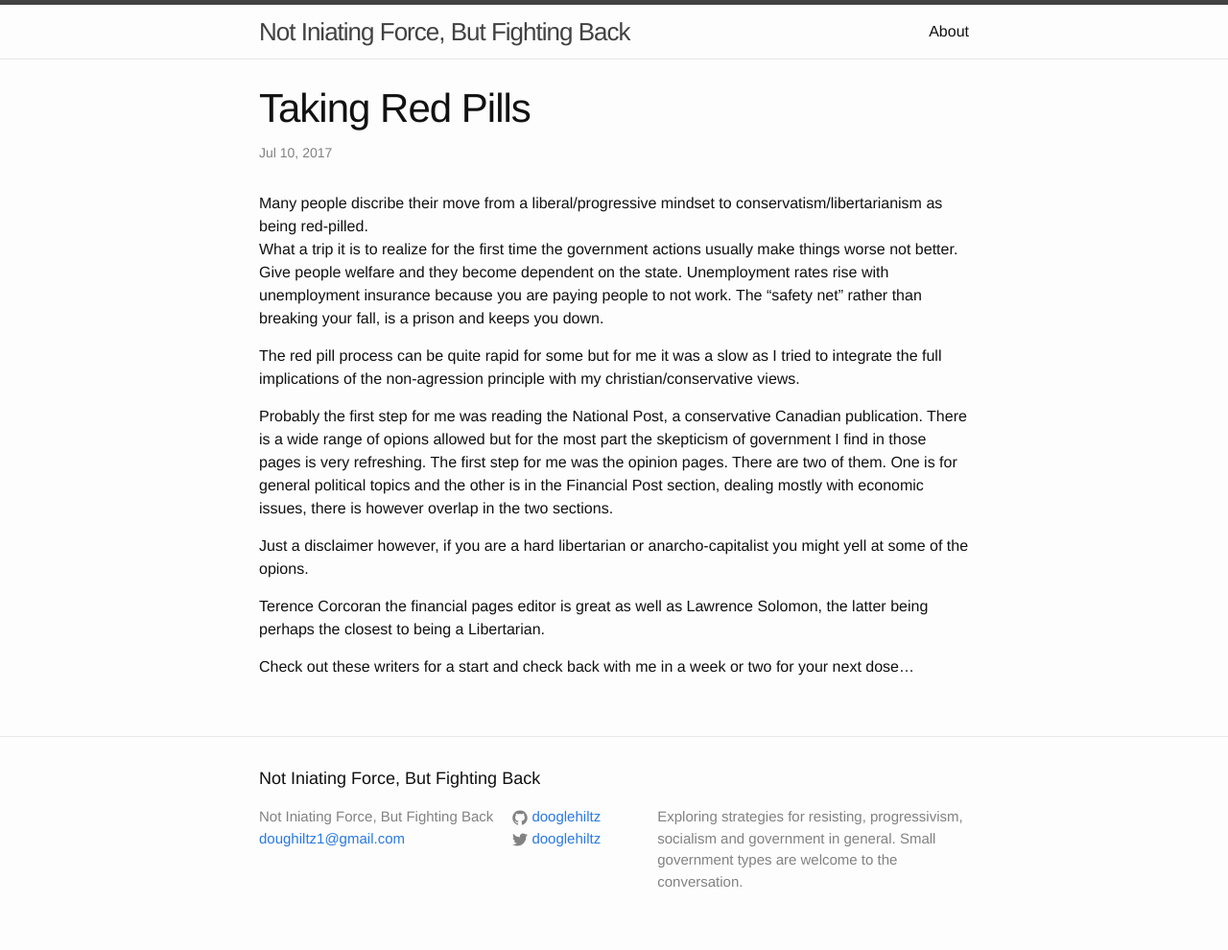
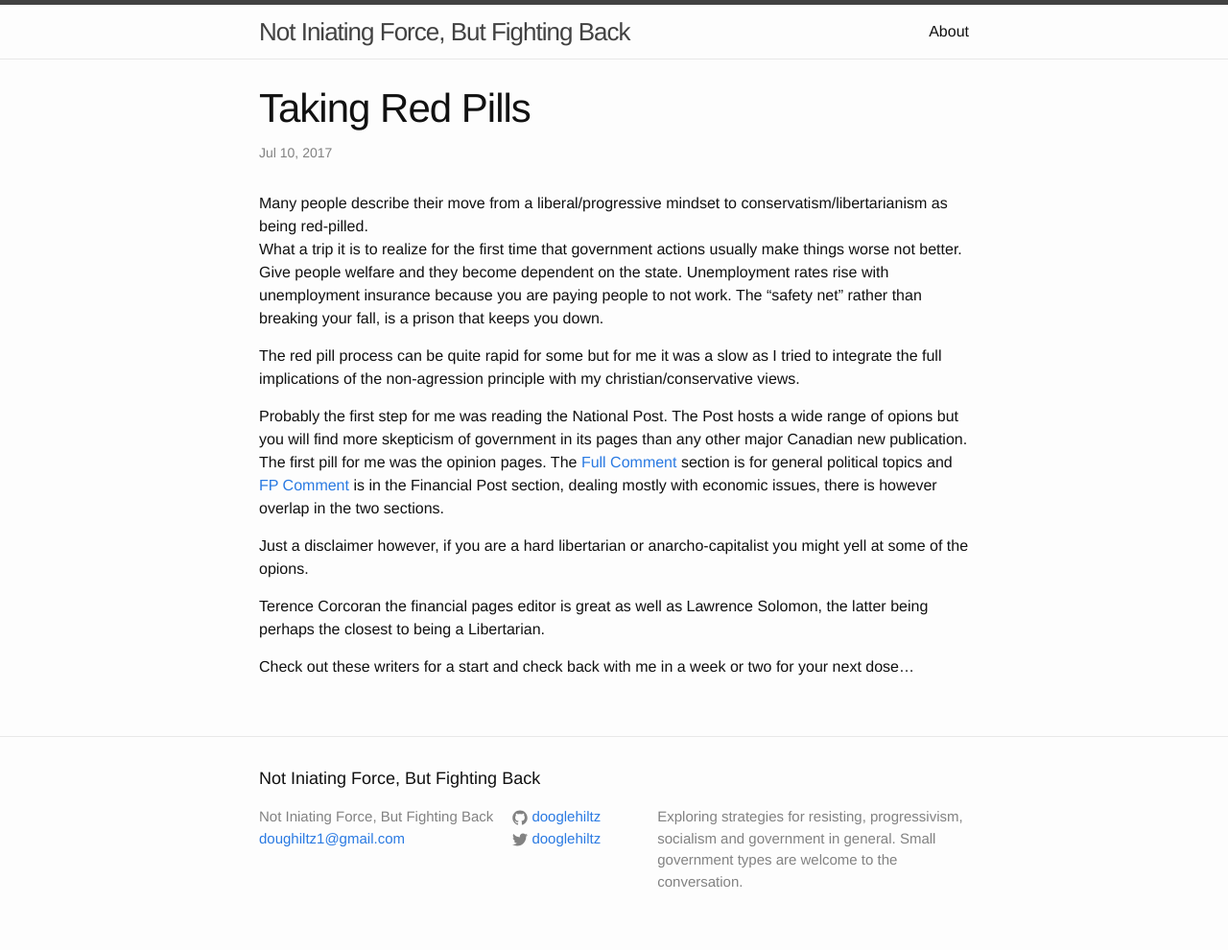
Before and after one commit to dooglehiltz/dooglehiltz.github.io, a Jekyll site: the page built from _posts/2017-07-10-Taking-Red-Pills.markdown, in a window 1280 px wide. Shown: the whole page at 96% size. Built offline with Jekyll 4.4.1, drawn with Linux system fonts in a browser that asks for light colours; our own code applies the rules of GitHub Pages for plain Markdown files.

Commit message:
adding markdown

```diff
--- a/_posts/2017-07-10-Taking-Red-Pills.markdown
+++ b/_posts/2017-07-10-Taking-Red-Pills.markdown
@@ -1,14 +1,14 @@
-Many people discribe their move from a liberal/progressive mindset to conservatism/libertarianism as being red-pilled.
-What a trip it is to realize for the first time the government actions usually make things worse not better.  Give people welfare
+Many people describe their move from a liberal/progressive mindset to conservatism/libertarianism as being red-pilled.
+What a trip it is to realize for the first time that government actions usually make things worse not better.  Give people welfare
 and they become dependent on the state.  Unemployment rates rise with unemployment insurance because you are paying people to not work.
-The "safety net" rather than breaking your fall, is a prison and keeps you down.
+The "safety net" rather than breaking your fall, is a prison that keeps you down.
 
 The red pill process can be quite rapid for some but for me it was a slow as I tried to integrate the full implications of the non-agression
 principle with my christian/conservative views.
 
-Probably the first step for me was reading the National Post, a conservative Canadian publication.  There is a wide range of opions
-allowed but for the most part the skepticism of government I find in those pages is very refreshing.  The first step for me was the
-opinion pages.  There are two of them.  One is for general political topics and the other is in the Financial Post section, dealing
+Probably the first step for me was reading the National Post.  The Post hosts a wide range of opions
+but you will find more skepticism of government in its pages than any other major Canadian new publication.  The first pill for me was the
+opinion pages.  The [Full Comment](http://nationalpost.com/category/opinion) section is for general political topics and [FP Comment](http://business.financialpost.com/category/opinion) is in the Financial Post section, dealing
 mostly with economic issues, there is however overlap in the two sections.
 
 Just a disclaimer however, if you are a hard libertarian or anarcho-capitalist you might yell at some of the opions.
```
